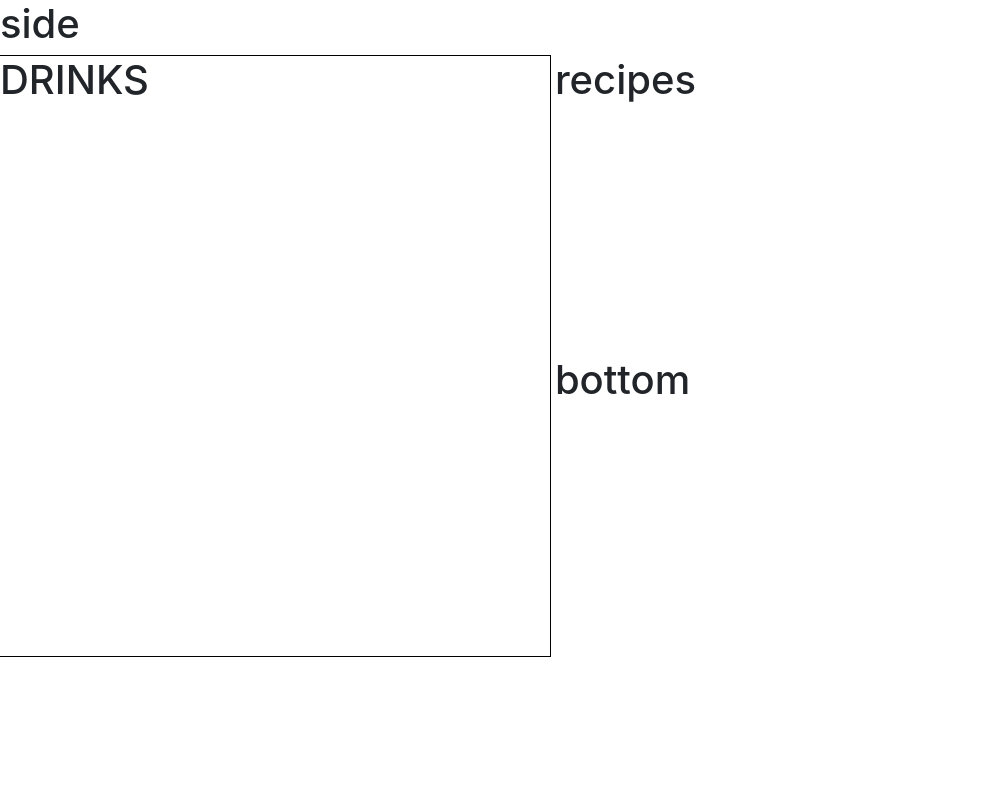
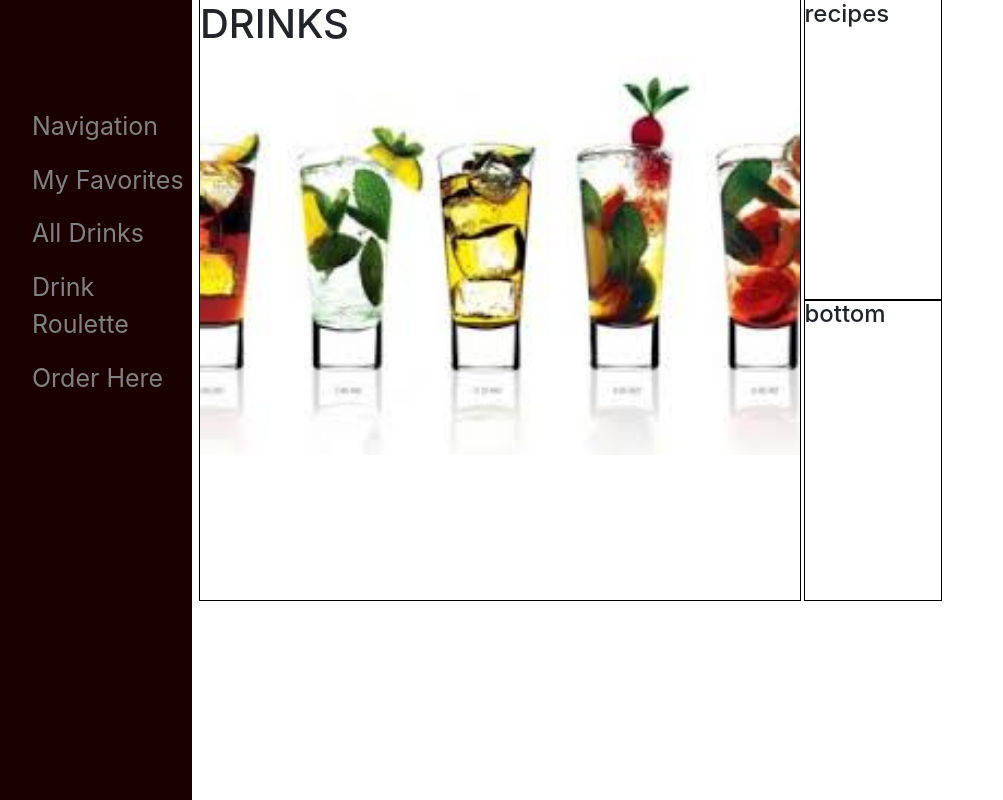
Before and after one commit to feven-l/Pyhton_final_project, a Django app: a page that uses drink_project/apps/drink_app/templates/drink_app/drink.html in a window 1280 px wide. Shown: the whole page, without its empty margins (0-1003 px from the left). Run offline with Django 3.2, Linux system fonts and the light colour scheme; some libraries are stand-ins or nearby versions.

Commit message:
drink info page updated wire frame

```diff
--- a/drink_project/apps/drink_app/static/drink_app/style.css
+++ b/drink_project/apps/drink_app/static/drink_app/style.css
@@ -36,27 +36,33 @@
     height: 600px;
     margin-left: 350px;
     margin-top: 7px;
-<<<<<<< HEAD
 
 }
+/* drinks img main content */
 .drinks{
     display: inline-block;
-    width: 43%;
+    width: 600px;
     height: 600px;
     outline: 1px solid black;
     vertical-align: top;
+    margin-left: 200px;
 }
 .recipes{
-    width: 30%;
+    width: 455px;
     height: 600px;
     display: inline-block;
 }
 .L{
-    height: 300px;
+    height: 50%;
+    width: 30%;
+    outline: 1px solid black;
 }
 .B{
-    height: 300px;
-=======
+    height: 50%;
+    width: 30%;
     outline: 1px solid black;
->>>>>>> 5409f9e0f8737dacaa61879947c0a1a54b2b7bf5
 }
+.example{
+    height: 80%;
+    width: 100%;
+}
--- a/drink_project/apps/drink_app/templates/drink_app/drink.html
+++ b/drink_project/apps/drink_app/templates/drink_app/drink.html
@@ -11,18 +11,25 @@
 
 </head>
 <body>
-    <div class="side_bar">
-            <h1>side</h1>
+    <div class="side_bar mr-5 side_nav">
+            <a href="#">Navigation</a>
+            <a href="#">My Favorites</a>
+            <a href="#">All Drinks</a>
+            <a href="#">Drink Roulette</a>
+            <a href="#">Order Here</a>
     </div>
     <div class="drinks">
             <h1>DRINKS</h1>
+            <div>
+                    <img class="example" src="{% static 'drink_app/images/example_images.jpeg' %}" alt="First slide">
+            </div>
     </div>
     <div class="recipes">
         <div class="L">
-            <h1>recipes</h1>
+            <h4>recipes</h4>
         </div>
         <div class="B">
-            <h1>bottom</h1>
+            <h4>bottom</h4>
         </div>
 
     </div>
```
Also changed, not shown: drink_project/apps/drink_app/static/drink_app/images/example_images.jpeg (added).
